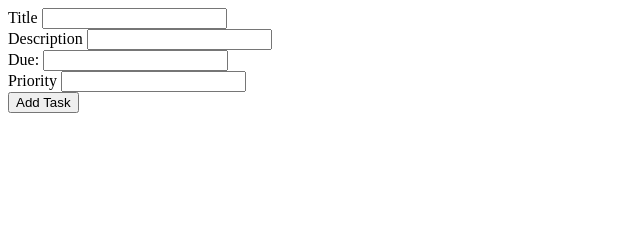
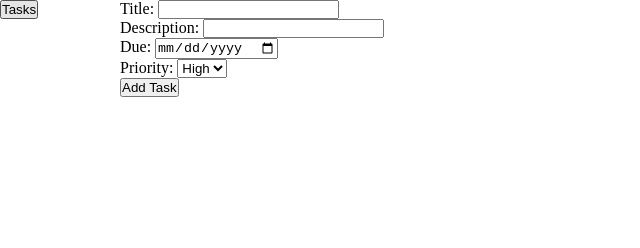
Before and after one commit to carloze11/todo-list, a plain HTML site: page index.html in a window 1280 px wide. Shown: the whole page, without its empty margins (0-640 px from the left). Drawn offline with Linux system fonts and the light colour scheme.

Commit message:
Add grid style

```diff
--- a/index.html
+++ b/index.html
@@ -9,26 +9,38 @@
     <title>Todo List</title>
 </head>
 <body>
+    <div class="container">
         <form id="fillTask">
             <div>
-            <label for="title">Title</label>
+                <label for="title">Title:</label>
                 <input id="title" c;ass='input' required/>
             </div>
             <div>
-            <label for="description">Description</label>
+                <label for="description">Description:</label>
                 <input id="description" class="input" required/>
             </div>
             <div>
                 <label for="dueDate">Due:</label>
-            <input id="dueDate" class="input" required/>
+                <input type="date" id="dueDate" class="input" required/>
             </div>
             <div>
-            <label for="priority ">Priority</label>
-            <input id="priority" class="input" required/>
+                <label for="priority ">Priority:</label>
+                <select id="priority" class="input" required>
+                    <option value="High">High</option>
+                    <option value="Mid">Mid</option>
+                    <option value="Low">Low</option>
+                </select>
+                <!-- <input id="priority" class="input" required/> -->
             </div>
             <button type="submit">Add Task</button>
         </form>
+        <div class="projects">
+            <div class="class">
+                <button>Tasks</button>
+            </div>
+        </div>
+        <div class="taskContainer"></div>
+    </div>
 
-    <div class="taskContainer"></div>
 </body>
 </html>
--- a/styles.css
+++ b/styles.css
@@ -1,3 +1,21 @@
+* {
+    margin: 0;
+    padding: 0;
+    box-sizing: border-box;
+}
+
+.container {
+    display: grid;
+    grid: 1fr 1fr / 100px 1fr;
+    column-gap: 20px;
+    row-gap: 50px;
+}
+
+.projects {
+    grid-row: 1/3;
+    grid-column: 1/2;
+}
+
 .task-btn {
     border-radius: 50%;
     background-color: white;
```
Lines whose indentation alone changed are shown as unchanged.
